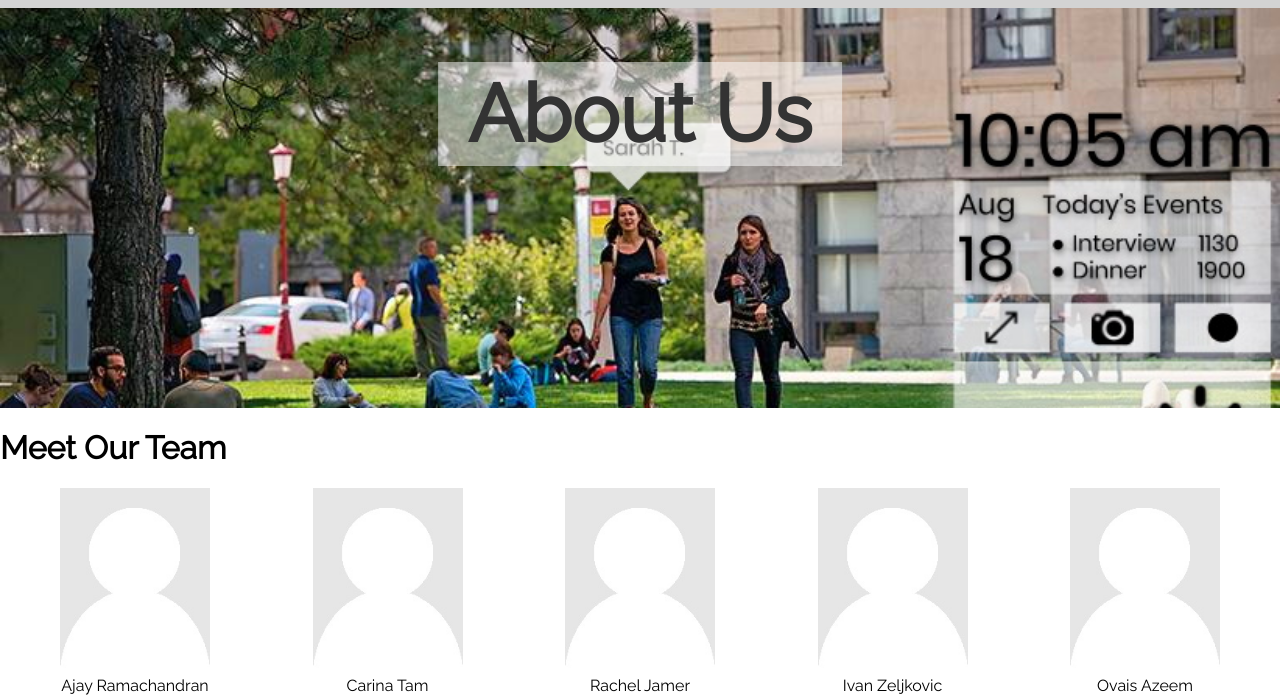
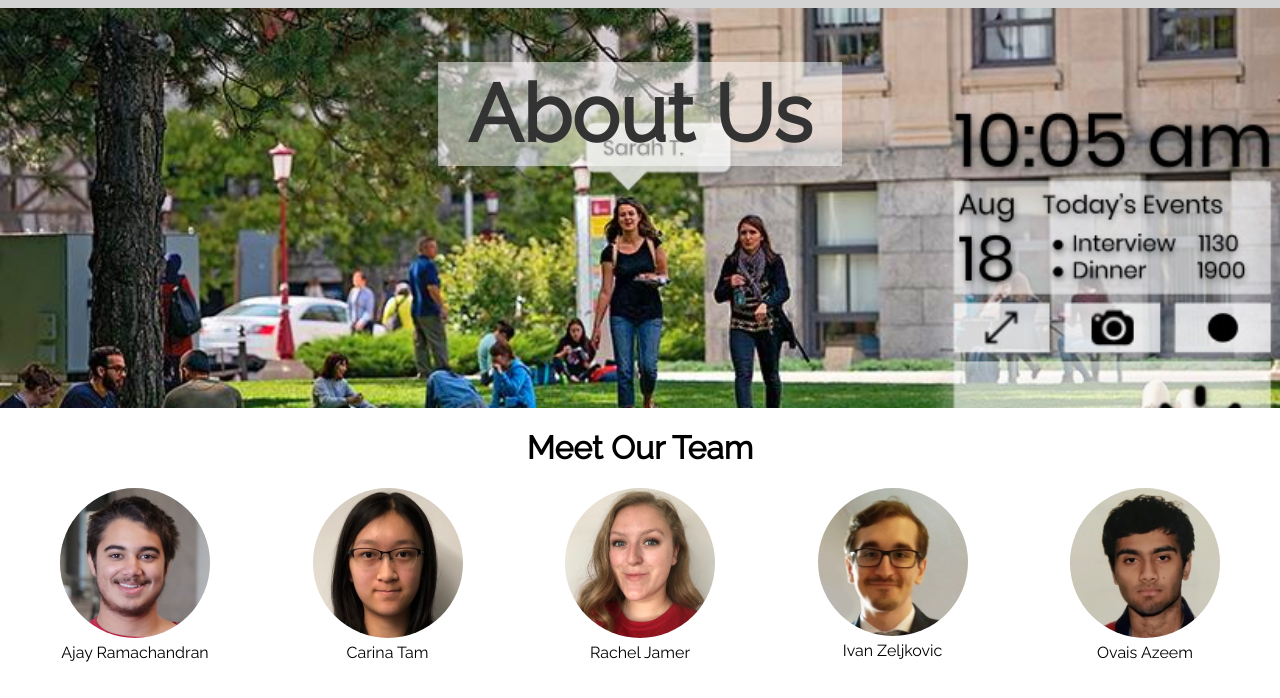
Before and after one commit to EyeTInc/EyeTInc.github.io, a plain HTML site: page about.html in a window 1280 px wide. Shown: the part 102-800 px from the top of the page. Drawn offline with Linux system fonts and the light colour scheme.

Commit message:
Added profile pictures and fixed indenting on about page.

```diff
--- a/about.html
+++ b/about.html
@@ -40,35 +40,35 @@
         </div>
 
         <div class="main-container team">
-            <h1>Meet Our Team</h1>
+            <h1 class="about-title">Meet Our Team</h1>
 
             <div class="middle-photos">
                 <span class="portrait">
-                    <img src="images/portrait.jpg" class="portrait"/>
+                    <img src="images/portrait-1.jpg" class="portrait person"/>
                     <span class="caption">
                         Ajay Ramachandran
                     </span>
                 </span>
                 <span class="portrait">
-                    <img src="images/portrait.jpg" class="portrait"/>
+                    <img src="images/profile-2.jpg" class="portrait person"/>
                     <span class="caption">
                         Carina Tam
                     </span>
                 </span>
                 <span class="portrait">
-                    <img src="images/portrait.jpg" class="portrait"/>
+                    <img src="images/profile-3.jpg" class="portrait person"/>
                     <span class="caption">
                         Rachel Jamer
                     </span>
                 </span>
                 <span class="portrait">
-                    <img src="images/portrait.jpg" class="portrait"/>
+                    <img src="images/profile-4.png" class="portrait person"/>
                     <span class="caption">
                         Ivan Zeljkovic
                     </span>
                 </span>
                 <span class="portrait">
-                    <img src="images/portrait.jpg" class="portrait"/>
+                    <img src="images/profile-5.jpg" class="portrait person"/>
                     <span class="caption">
                         Ovais Azeem
                     </span>
@@ -83,7 +83,7 @@
         </div>
 
         <div class="main-container sponsors">
-            <h1>Sponsors</h1>
+            <h1 class="about-title">Sponsors</h1>
 
             <div id="sponsorLogos" class="middle-photos">
                 <span class="portrait logos">
--- a/css/main.css
+++ b/css/main.css
@@ -408,6 +408,9 @@ input[type=submit]:hover{
 	padding-left: 60px;
     padding-right: 60px;
 }
+.about-title {
+    text-align: center;
+}
 
 #sponsorLogos {
     transform: translateY(50%);
@@ -421,6 +424,14 @@ input[type=submit]:hover{
 	text-align-last: center;
 	width: 150px;
 }
+
+.portrait.person {
+    width: 150px;
+    width: 150px;
+
+    border-radius: 50%;
+}
+
 
 .portrait.logos {
     width: auto;
```
Also changed, not shown: images/portrait-1.jpg (added), images/profile-2.jpg (added), images/profile-3.jpg (added), images/profile-4.png (added), images/profile-5.jpg (added).
